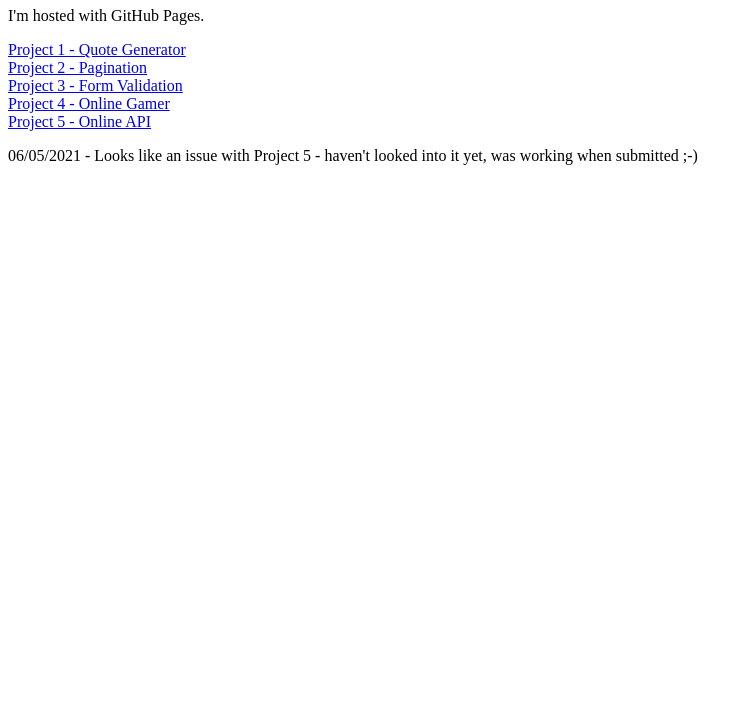
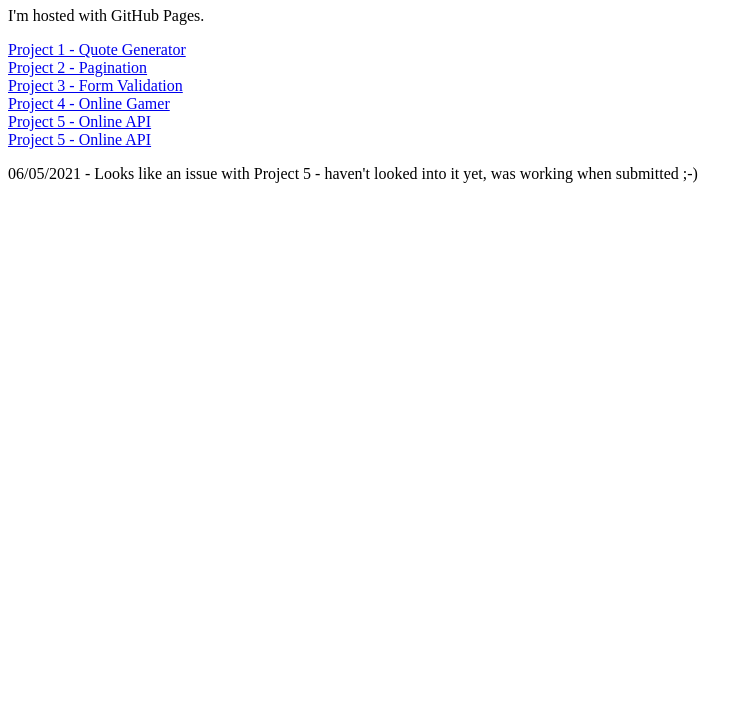
Before and after one commit to DanB-Web/DanB-Web.github.io, a plain HTML site: page index.html in a window 1280 px wide. Shown: the part 73-800 px from the top of the page, without its empty margins (0-752 px from the left). Drawn offline with Linux system fonts and the light colour scheme.

Commit message:
Update index.html

```diff
--- a/index.html
+++ b/index.html
@@ -13,6 +13,8 @@
  </br>
  <a href="https://danb-web.github.io/FSJSTechDegreeProject5/#">Project 5 - Online API</a>
  </br>
+ <a href="https://danb-web.github.io/eastern-guideline-build/#">Project 5 - Online API</a>
+ </br>
  <p>06/05/2021 - Looks like an issue with Project 5 - haven't looked into it yet, was working when submitted ;-)</p>
 </body>
 </html>
```
